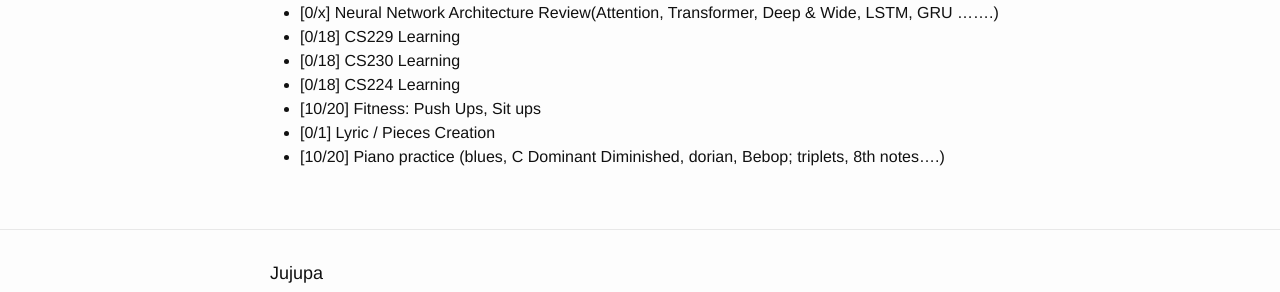
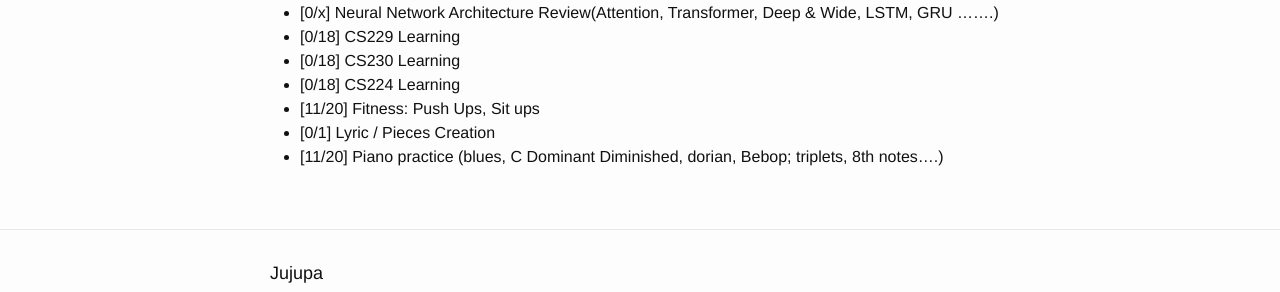
Before and after one commit to ZhengshengWei/zhengshengwei.github.io, a Jekyll site: the page built from _posts/2021-04-07-April-Wish.md, in a window 1280 px wide. Shown: the part 268-560 px from the top of the page. Built offline with Jekyll 4.4.1, drawn with Linux system fonts in a browser that asks for light colours; comment, search, counter and statistics services are not loaded.

Commit message:
update April's goals

```diff
--- a/_posts/2021-04-07-April-Wish.md
+++ b/_posts/2021-04-07-April-Wish.md
@@ -15,6 +15,6 @@ modify: 2021-04-01 12:00:00
 + [0/18] CS229 Learning
 + [0/18] CS230 Learning
 + [0/18] CS224 Learning
-+ [10/20] Fitness: Push Ups, Sit ups
++ [11/20] Fitness: Push Ups, Sit ups
 + [0/1] Lyric / Pieces Creation
-+ [10/20] Piano practice (blues, C Dominant Diminished, dorian, Bebop; triplets, 8th notes....)
++ [11/20] Piano practice (blues, C Dominant Diminished, dorian, Bebop; triplets, 8th notes....)
```
